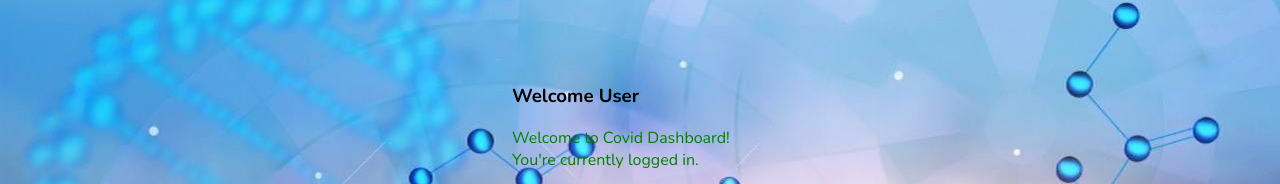
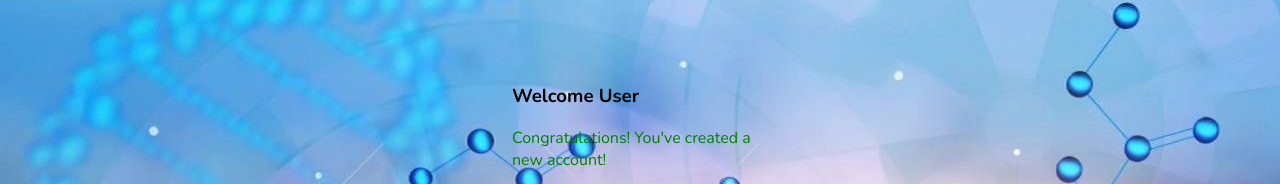
Before and after one commit to comp426-2022-spring/a99-kochab, a website with bundled scripts: page index.html in a window 1280 px wide. Shown: the part 905-1089 px from the top of the page. Built offline with nearby package versions, Linux system fonts and the light colour scheme; no server answers.

Commit message:
updated sign up

```diff
--- a/index.html
+++ b/index.html
@@ -36,7 +36,7 @@
 
         <div id="user_div" class="loggedin-div">
             <h3>Welcome User</h3>
-            <p style="color:green">Welcome to Covid Dashboard! You're currently logged in.</p>
+            <p style="color:green">Congratulations! You've created a new account!</p>
             <button onclick="logout()">Logout</button>
         </div>
     </body>
```
Also changed, not shown: 1 other file.
